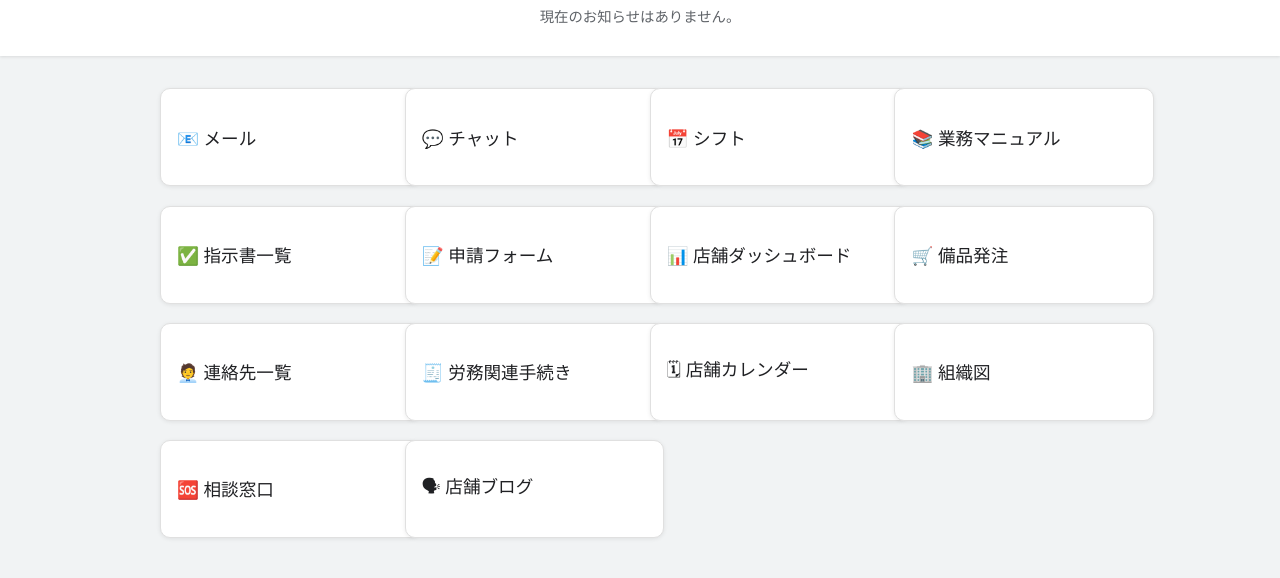
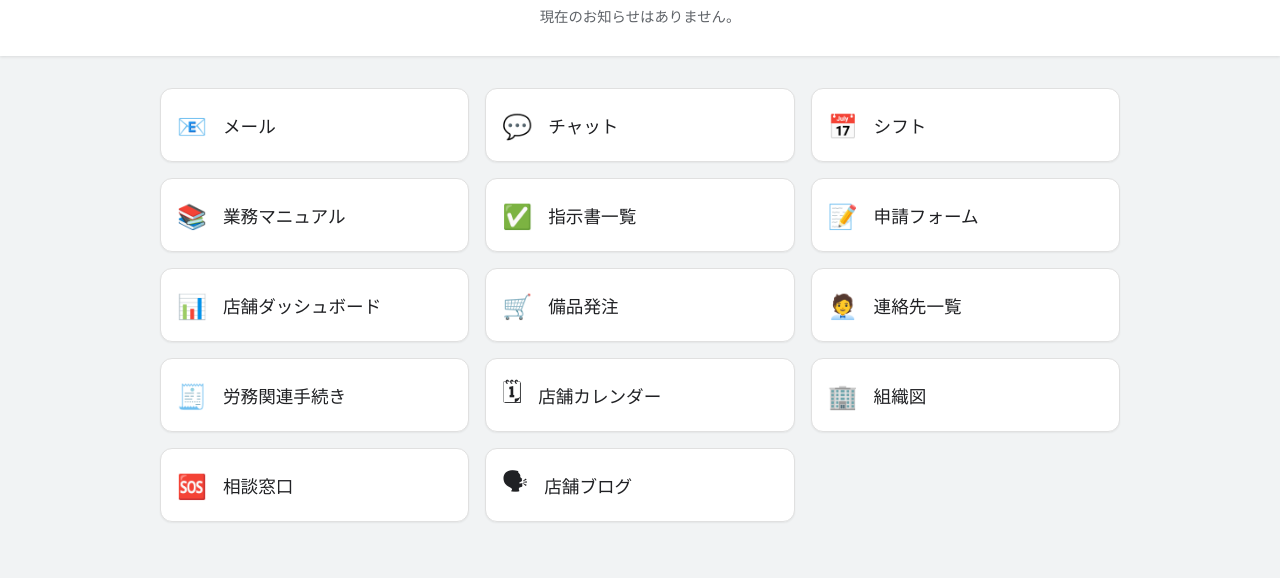
Before and after one commit to ryoito94/portal, a plain HTML site: page index.html in a window 1280 px wide. Shown: the part 62-640 px from the top of the page. Drawn offline with Linux system fonts and the light colour scheme.

Commit message:
Update index.html

```diff
--- a/index.html
+++ b/index.html
@@ -3,6 +3,7 @@
 <head>
   <meta charset="UTF-8">
   <title>店舗ポータル</title>
+  <meta name="viewport" content="width=device-width, initial-scale=1.0">
   <style>
     body {
       font-family: "Segoe UI", sans-serif;
@@ -32,29 +33,33 @@
       margin: 0 auto;
       padding: 2rem 1rem;
       display: grid;
-      grid-template-columns: repeat(auto-fill, minmax(220px, 1fr));
-      gap: 1.2rem;
+      grid-template-columns: repeat(auto-fill, minmax(300px, 1fr));
+      gap: 1rem;
     }
-    .button a {
+    .app-card {
       display: flex;
       align-items: center;
-      justify-content: flex-start;
-      gap: 1rem;
-      padding: 1rem;
       background: white;
       border: 1px solid #e0e0e0;
-      border-radius: 10px;
-      box-shadow: 0 1px 4px rgba(0,0,0,0.08);
+      border-radius: 12px;
+      height: 72px;
+      padding: 0 1rem;
+      gap: 1rem;
+      box-shadow: 0 1px 2px rgba(0,0,0,0.06);
+      transition: 0.2s ease;
       text-decoration: none;
       color: #202124;
       font-size: 1.1rem;
-      transition: 0.2s ease;
-      height: 64px;
-      width: 100%;
     }
-    .button a:hover {
-      box-shadow: 0 4px 8px rgba(0,0,0,0.15);
+    .app-card:hover {
+      box-shadow: 0 3px 10px rgba(0,0,0,0.12);
       transform: translateY(-1px);
+    }
+    .app-icon {
+      font-size: 1.5rem;
+    }
+    .app-label {
+      font-weight: 500;
     }
   </style>
 </head>
@@ -64,20 +69,20 @@
     <p>現在のお知らせはありません。</p>
   </header>
   <main>
-    <div class="button"><a href="https://mail.google.com/" target="_blank">📧 メール</a></div>
-    <div class="button"><a href="https://chat.google.com/" target="_blank">💬 チャット</a></div>
-    <div class="button"><a href="2ページ目/シフトリンク画面.html">📅 シフト</a></div>
-    <div class="button"><a href="/manual">📚 業務マニュアル</a></div>
-    <div class="button"><a href="/tasks">✅ 指示書一覧</a></div>
-    <div class="button"><a href="/forms">📝 申請フォーム</a></div>
-    <div class="button"><a href="/dashboard">📊 店舗ダッシュボード</a></div>
-    <div class="button"><a href="/supplies">🛒 備品発注</a></div>
-    <div class="button"><a href="/contacts">🧑‍💼 連絡先一覧</a></div>
-    <div class="button"><a href="/hr">🧾 労務関連手続き</a></div>
-    <div class="button"><a href="https://calendar.google.com/" target="_blank">🗓 店舗カレンダー</a></div>
-    <div class="button"><a href="/org">🏢 組織図</a></div>
-    <div class="button"><a href="/inquiry">🆘 相談窓口</a></div>
-    <div class="button"><a href="/blog">🗣 店舗ブログ</a></div>
+    <a class="app-card" href="https://mail.google.com/" target="_blank"><span class="app-icon">📧</span><span class="app-label">メール</span></a>
+    <a class="app-card" href="https://chat.google.com/" target="_blank"><span class="app-icon">💬</span><span class="app-label">チャット</span></a>
+    <a class="app-card" href="2ページ目/シフトリンク画面.html"><span class="app-icon">📅</span><span class="app-label">シフト</span></a>
+    <a class="app-card" href="/manual"><span class="app-icon">📚</span><span class="app-label">業務マニュアル</span></a>
+    <a class="app-card" href="/tasks"><span class="app-icon">✅</span><span class="app-label">指示書一覧</span></a>
+    <a class="app-card" href="/forms"><span class="app-icon">📝</span><span class="app-label">申請フォーム</span></a>
+    <a class="app-card" href="/dashboard"><span class="app-icon">📊</span><span class="app-label">店舗ダッシュボード</span></a>
+    <a class="app-card" href="/supplies"><span class="app-icon">🛒</span><span class="app-label">備品発注</span></a>
+    <a class="app-card" href="/contacts"><span class="app-icon">🧑‍💼</span><span class="app-label">連絡先一覧</span></a>
+    <a class="app-card" href="/hr"><span class="app-icon">🧾</span><span class="app-label">労務関連手続き</span></a>
+    <a class="app-card" href="https://calendar.google.com/" target="_blank"><span class="app-icon">🗓</span><span class="app-label">店舗カレンダー</span></a>
+    <a class="app-card" href="/org"><span class="app-icon">🏢</span><span class="app-label">組織図</span></a>
+    <a class="app-card" href="/inquiry"><span class="app-icon">🆘</span><span class="app-label">相談窓口</span></a>
+    <a class="app-card" href="/blog"><span class="app-icon">🗣</span><span class="app-label">店舗ブログ</span></a>
   </main>
 </body>
 </html>
```
